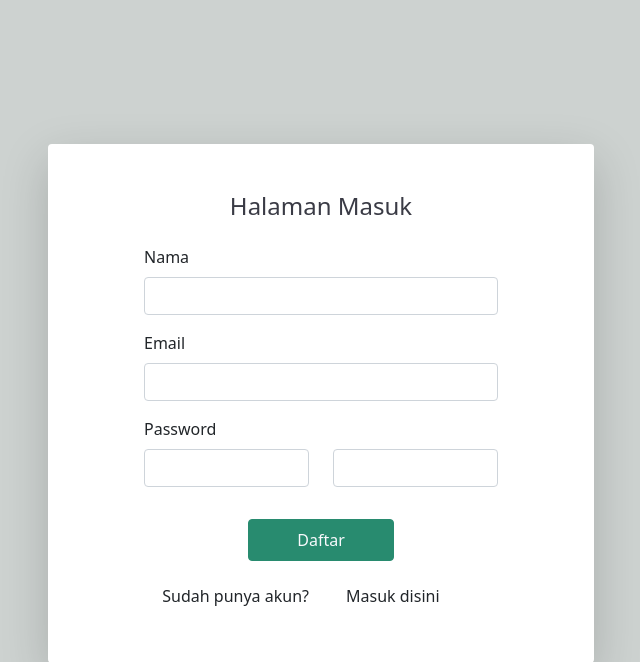
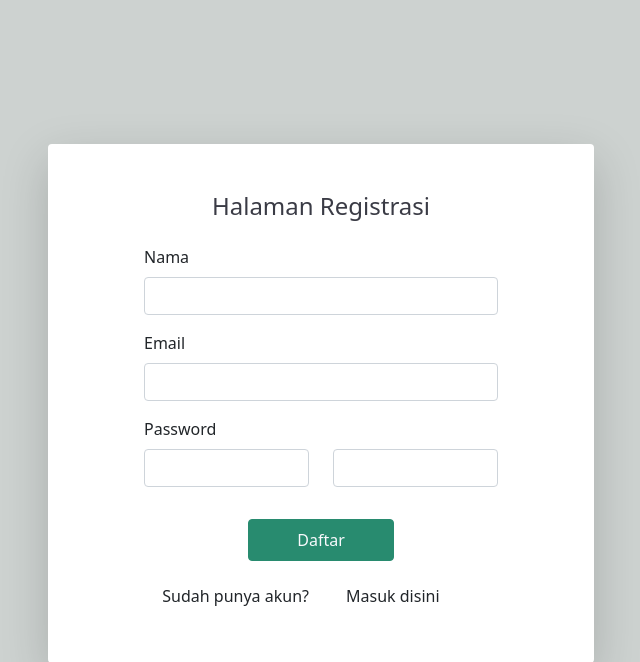
Before and after one commit to aurorazhy/tugaspwl, a CodeIgniter app: page /Github/auth/register/ in a window 1280 px wide. Shown: the top 662 px of the page, without its empty margins (319-959 px from the left). Run offline with CodeIgniter, Linux system fonts and the light colour scheme.

Commit message:
Update register.php

```diff
--- a/app/application/views/auth/register.php
+++ b/app/application/views/auth/register.php
@@ -10,7 +10,7 @@
 						<div class="col-lg">
 							<div class="p-5">
 								<div class="text-center">
-									<h1 class="h4 text-gray-900 mb-4">Halaman Masuk</h1>
+									<h1 class="h4 text-gray-900 mb-4">Halaman Registrasi</h1>
 								</div>
 								<form method="post" action="<?= base_url('auth/register/'); ?>">
 									<div class="form-group px-4 mx-4">
```
